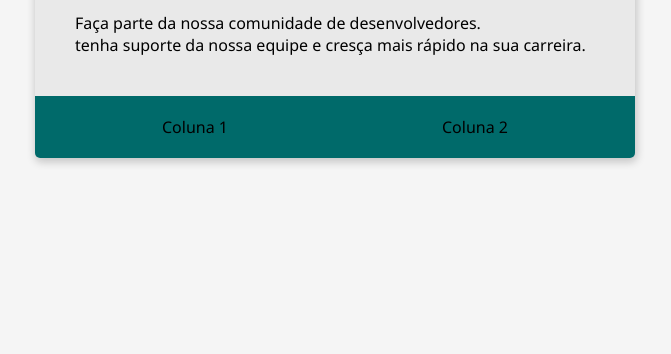
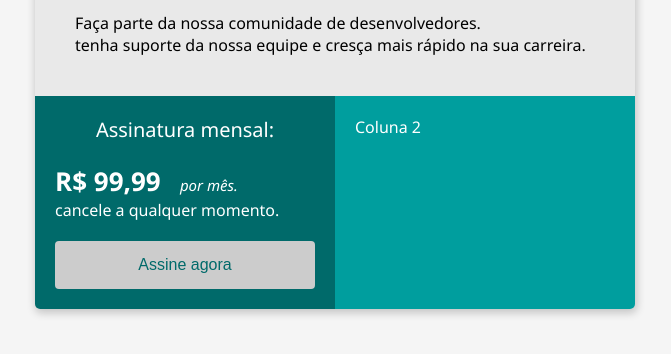
Before and after one commit to akanaul/bootcamp-devjr-mod2, a plain HTML site: page index.html in a window 1280 px wide. Shown: the part 138-492 px from the top of the page, without its empty margins (305-976 px from the left). Drawn offline with Linux system fonts and the light colour scheme.

Commit message:
closes #4 - button e span

```diff
--- a/index.html
+++ b/index.html
@@ -45,9 +45,55 @@
 
         .flexcontainer{
             display: flex;
+            justify-content: space-around;
+        }
+
+        .col-1{
             background-color: #006A6A;
-            justify-content: space-around;
+            width: 50%;
             padding: 20px;
+            color: #FFF;
+        }
+
+        .col-2{
+            background-color: #009E9E;
+            width: 50%;
+            padding: 20px;
+            color: #FFF;
+        }
+        .subscription-title{
+            font-size: 20px;
+            text-align: center;
+            margin-bottom: 20px;
+        }
+
+        .price{
+            font-size: 26px;
+            font-weight: 700;
+        }
+
+        .month{
+            font-size: 15px;
+            font-style: italic;
+            margin-left: 15px;
+        }
+
+        .button{
+            width: 100%;
+            padding: 15px 32px;
+            margin-top: 20px;
+
+            color: #006A6A;
+            background-color: #CCCCCC;
+
+            font-size: 16px;
+            border-radius: 4px;
+            border: none;
+
+            cursor: pointer;
+        }
+        .button:hover{
+            background-color: #E9E9E9;
         }
     </style>
 
@@ -66,10 +112,23 @@
             </div>
         </div>
         <div class="flexcontainer">
-            <div>
-                Coluna 1
+            <div class="col-1">
+                <div class="subscription-title">
+                Assinatura mensal:
+                </div>
+
+                <div>
+                    <span class="price">R$ 99,99</span>
+                    <span class="month">por mês.</span>
+                </div>
+
+                <div>
+                cancele a qualquer momento.
+                </div>
+
+                <button class="button">Assine agora</button>
             </div>
-            <div>
+            <div class="col-2">
                 Coluna 2
             </div>
         </div>
```
